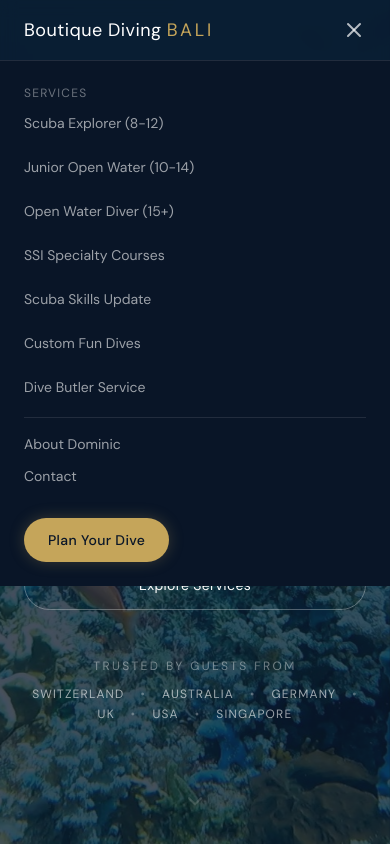
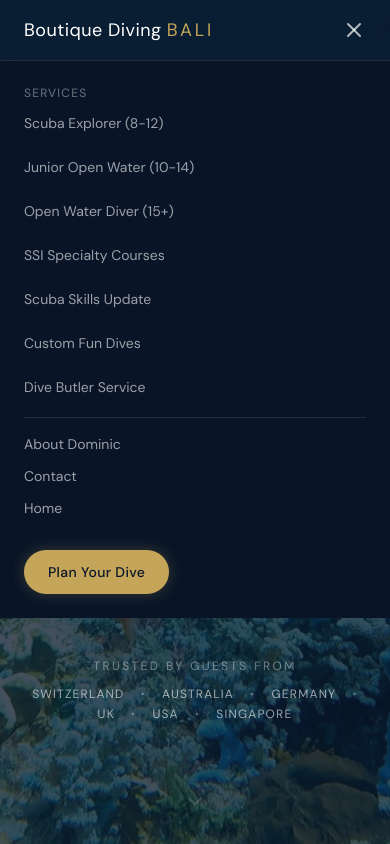
Before and after one commit to Raptor78Bali/boutique-diving-bali, a Next.js app: page /preview in a window 390 px wide. Both pictures are taken after a click on the button 354 px from the left and 30 px from the top of the page. Shown: the top 844 px of the page. Built offline with nearby package versions, Linux system fonts and the light colour scheme.

Commit message:
Hide wordmark on service pages, add Home link to mobile menu

```diff
--- a/src/components/Header.tsx
+++ b/src/components/Header.tsx
@@ -2,9 +2,12 @@
 
 import { useState, useEffect } from "react";
 import Link from "next/link";
+import { usePathname } from "next/navigation";
 import { Menu, X, ChevronDown } from "lucide-react";
 
 export default function Header() {
+ const pathname = usePathname();
+ const isServicePage = pathname.startsWith("/services/");
  const [isOpen, setIsOpen] = useState(false);
  const [scrolled, setScrolled] = useState(false);
  const [servicesOpen, setServicesOpen] = useState(false);
@@ -34,7 +37,7 @@ export default function Header() {
  }`}
  >
  <div className="max-w-6xl mx-auto px-6 py-4 flex items-center justify-between">
- <Link href="/" className="flex items-center gap-2">
+ <Link href="/" className={`flex items-center gap-2 ${isServicePage ? "hidden" : ""}`}>
  <span className="font-heading text-lg md:text-xl text-white tracking-wide">
  Boutique Diving{" "}
  <span className="text-[var(--brand-gold)] tracking-[0.15em]">BALI</span>
@@ -115,6 +118,9 @@ export default function Header() {
  <Link href="/contact" onClick={() => setIsOpen(false)} className="block text-white/60 hover:text-white text-sm font-sans transition-colors">
  Contact
  </Link>
+ <Link href="/" onClick={() => setIsOpen(false)} className="block text-white/60 hover:text-white text-sm font-sans transition-colors">
+ Home
+ </Link>
  </div>
  <Link
  href="/contact"
```
